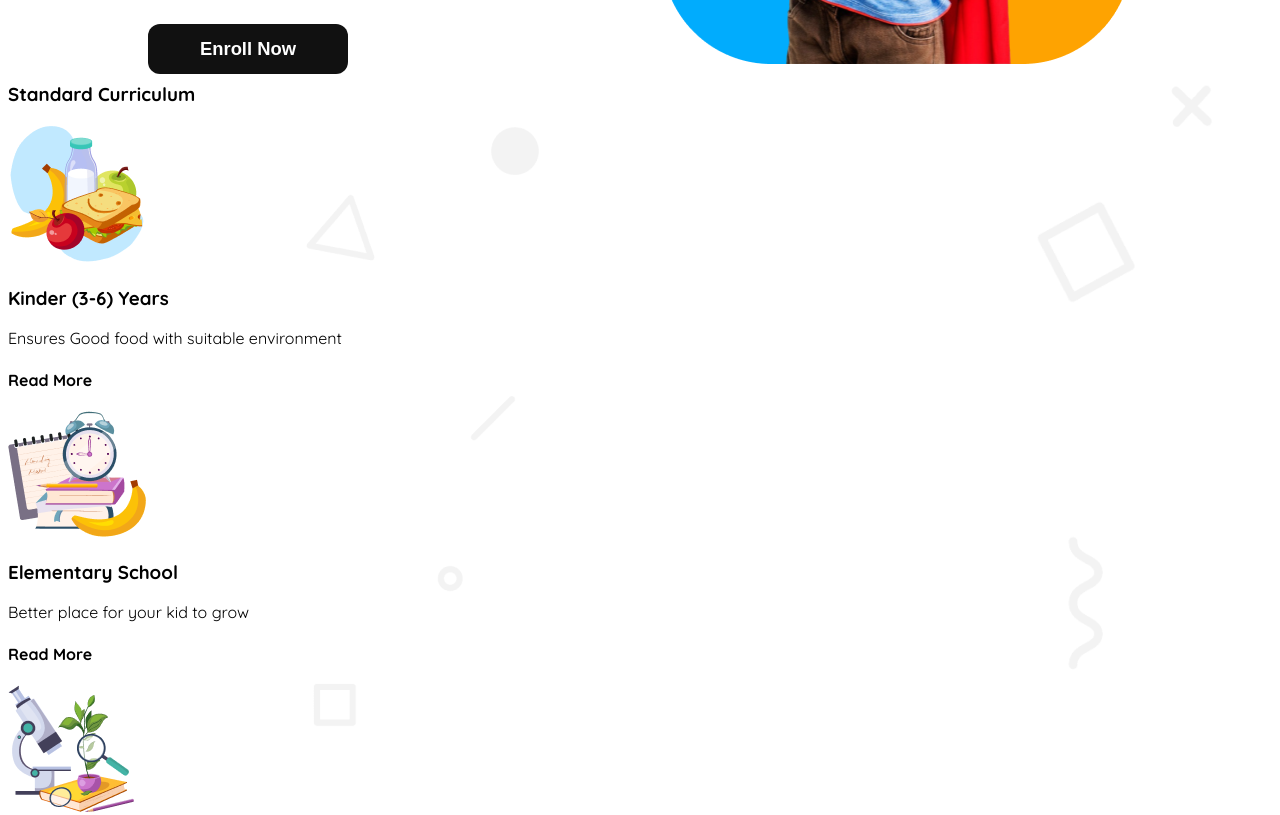
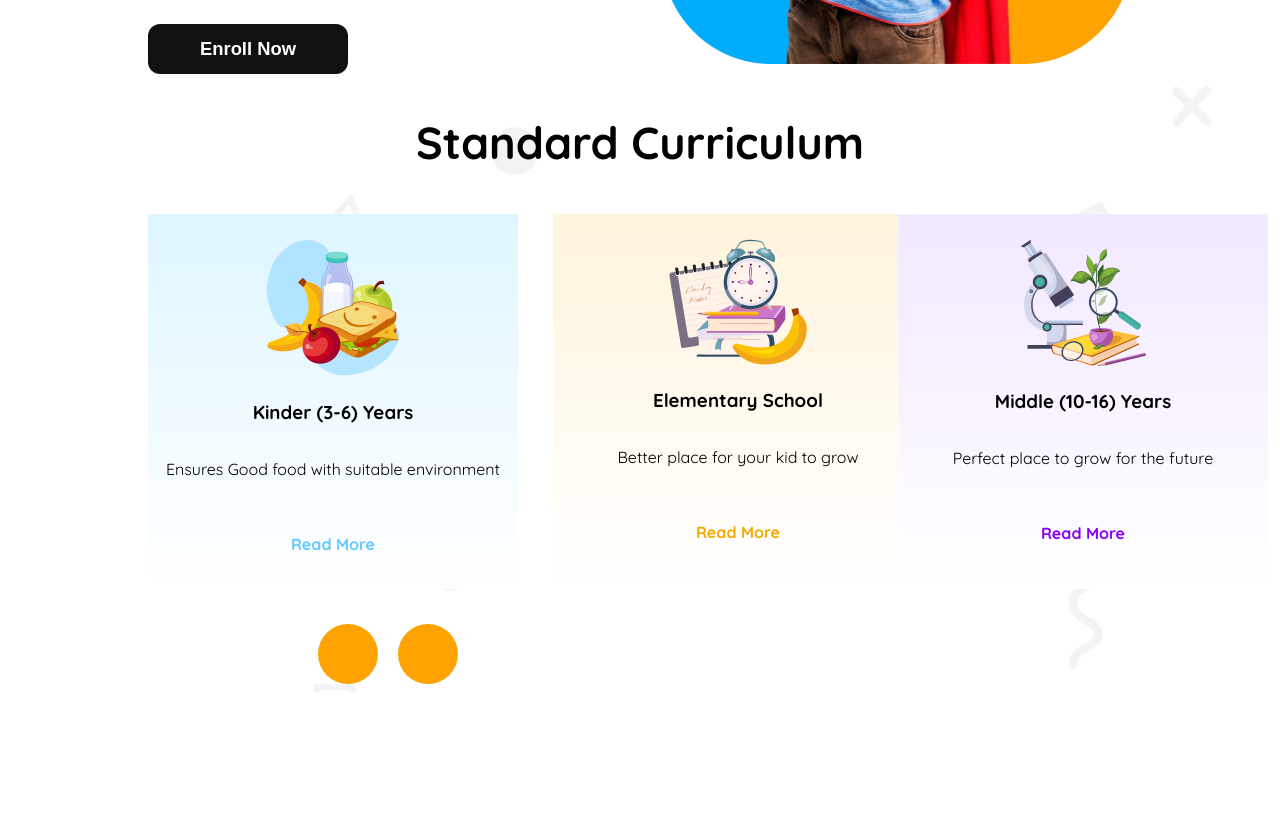
Before and after one commit to nusratmomita/Kids_Education, a plain HTML site: page index.html in a window 1280 px wide. Shown: the part 644-1459 px from the top of the page. After the commit the page ends 1336 px from the top, so only its background shows below. Drawn offline with Linux system fonts and the light colour scheme.

Commit message:
Doing standard part

```diff
--- a/index.html
+++ b/index.html
@@ -53,23 +53,27 @@
             <h3 class="strandard-curriculam-title">Standard Curriculum</h3>
 
             <div class="strandard-curriculam-cards">
-                <div class="strandard-curriculam-card">
+                <div class="strandard-curriculam-card-food">
                     <img src="assets/kinder.png" alt="" class="strandard-curriculam-img">
                     <h3 class="strandard-curriculam-card-name">Kinder (3-6) Years</h3>
                     <p class="strandard-curriculam-detail">Ensures Good food with suitable environment</p>
-                    <h4 class="strandard-curriculam-footer">Read More</h4>
+                    <h4 class="strandard-curriculam-footer-food">Read More</h4>
                 </div>
-                <div class="strandard-curriculam-card">
+                <div class="strandard-curriculam-card-books">
                     <img src="assets/elementary.png" alt="" class="strandard-curriculam-img">
                     <h3 class="strandard-curriculam-card-name">Elementary School</h3>
                     <p class="strandard-curriculam-detail">Better place for your kid to grow</p>
-                    <h4 class="strandard-curriculam-footer">Read More</h4>
+                    <h4 class="strandard-curriculam-footer-books">Read More</h4>
                 </div>
-                <div class="strandard-curriculam-card">
+                <div class="strandard-curriculam-card-lab">
                     <img src="assets/middle.png" alt="" class="strandard-curriculam-img">
                     <h3 class="strandard-curriculam-card-name">Middle (10-16) Years</h3>
                     <p class="strandard-curriculam-detail">Perfect place to grow for the future</p>
-                    <h4 class="strandard-curriculam-footer">Read More</h4>
+                    <h4 class="strandard-curriculam-footer-lab">Read More</h4>
+                </div>
+                <div class="circles">
+                    <div class="circle-one"></div>
+                    <div class="circle-two"></div>
                 </div>
             </div>
 
--- a/styles/style.css
+++ b/styles/style.css
@@ -109,7 +109,85 @@ ul>li>a{
 }
 
 /*strandard-curriculam style*/
-
+.strandard-curriculam{
+    max-width: 1440px;
+    text-align: center;
+}
+.strandard-curriculam-title{
+    font-weight: bold;
+    font-size: 2.8rem;
+    margin-top: 50px;
+}
+.strandard-curriculam-cards{
+    margin-top: 35px;
+    display: grid;
+    grid-template-columns: repeat(3,1fr);
+    gap: 35px;
+    justify-content: center;
+    align-items: center;
+}
+.strandard-curriculam-card-food{
+    width: 370px;
+    height: 375px;
+    margin-left: 140px;
+    background-image: linear-gradient(rgba(222, 245, 255, 1),white);
+}
+.strandard-curriculam-card-food img{
+    margin-top: 25px;
+}
+.strandard-curriculam-card-books{
+    width: 370px;
+    height: 375px;
+    background-image: linear-gradient(rgba(255, 244, 220, 1),white);
+}
+.strandard-curriculam-card-books img{
+    margin-top: 25px;
+}
+.strandard-curriculam-card-lab{
+    width: 370px;
+    height: 375px;
+    margin-left: -60px;
+    background-image: linear-gradient(rgba(242, 232, 255, 1),white);
+}
+.strandard-curriculam-card-lab img{
+    margin-top: 25px;
+}
+.strandard-curriculam-card h3{
+    font-weight: bold;
+    font-size: 1.6rem;
+}
+.strandard-curriculam-card p h4{
+    font-weight: normal;
+    font-size: 1rem;
+}
+.strandard-curriculam-cards p{
+    margin-top: 35px;
+}
+.strandard-curriculam-footer-food{
+    margin-top: 55px;
+    color: #64C8FF;
+}
+.strandard-curriculam-footer-books{
+    margin-top: 55px;
+    color: #F0AA00;
+}
+.strandard-curriculam-footer-lab{
+    margin-top: 55px;
+    color: #8700FF;
+}
+.circle-one,.circle-two{
+    width: 60px;
+    height: 60px;
+    border-radius: 50%;
+    background-color: #FEA301;
+}
+.circles{
+    display: flex;
+    gap: 20px;
+    justify-content: center;
+    align-items: center;
+    margin-left: 250px;
+}
 /* Responsiveness */
 /* Small device */
 /* navbar does not work */
```
